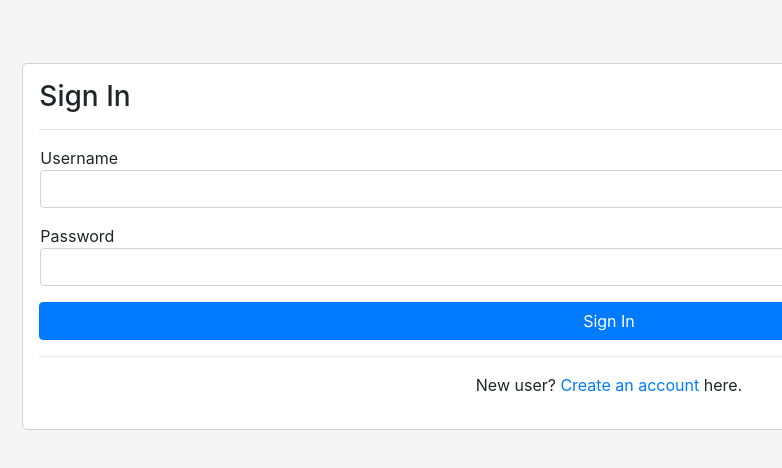
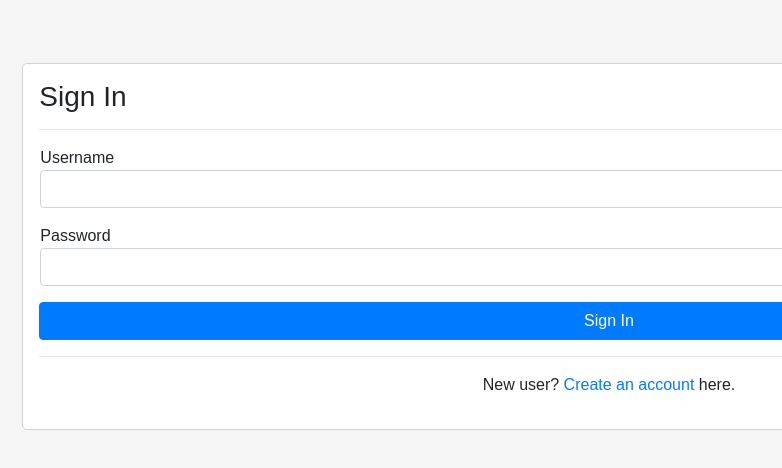
Before and after one commit to JakeServin/BarJournal, a website: page templates/signin.html in a window 1280 px wide. Shown: the full height of the page, 31-813 px from the left. Drawn offline with nearby package versions, Linux system fonts and the light colour scheme; files that its build step writes are made by us from their sources.

Commit message:
updated font

```diff
--- a/public/style.css
+++ b/public/style.css
@@ -1,6 +1,11 @@
+*{
+    font-family: 'Lato', sans-serif;
+    font-family: 'Merriweather', serif;
+    font-family: 'Roboto', sans-serif;
+    font-family: 'Roboto Flex', sans-serif;
+}
 
 .main-screen {
-    font-family: 'Roboto';
     background-color: whitesmoke;
 }
 
```
